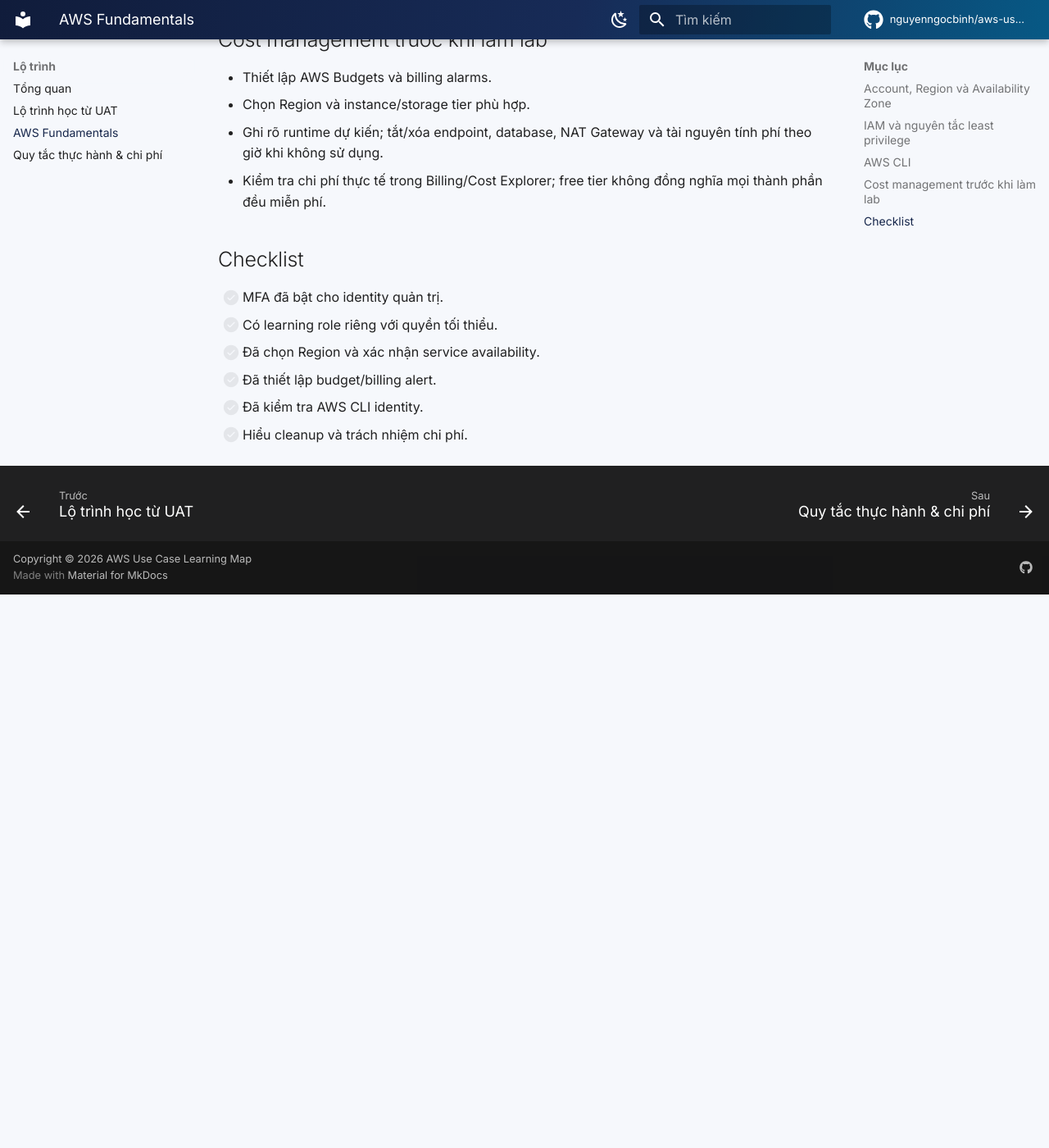
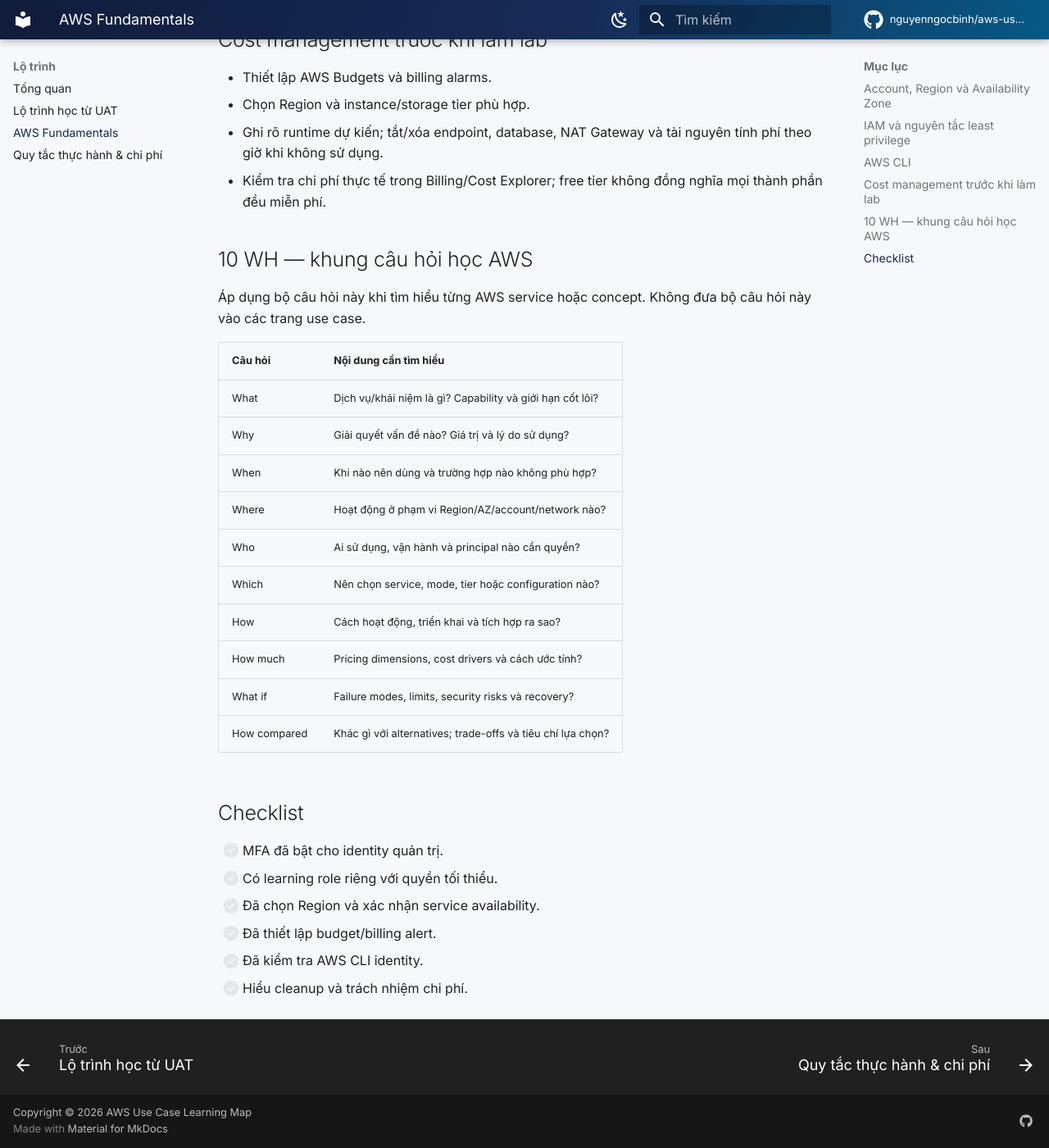
Before and after one commit to nguyenngocbinh/aws-usecase-learning-map, an MkDocs documentation site: the page built from docs/roadmap/aws-fundamentals.md, in a window 1280 px wide and 1400 px high, scrolled down 1355 px. Shown: the whole window at 82% size. Built offline with MkDocs 1.6.1 and Material for MkDocs 9.7.7, drawn with Linux system fonts in a browser that asks for light colours; comment, search, counter and statistics services are not loaded; before the commit the page ends 2080 px from its top, so only the background shows below that.

Commit message:
docs: clarify 10 WH framework belongs to AWS knowledge pages

```diff
--- a/docs/roadmap/aws-fundamentals.md
+++ b/docs/roadmap/aws-fundamentals.md
@@ -46,6 +46,23 @@ Không paste access key vào terminal history, notebook hoặc repository.
 - Ghi rõ runtime dự kiến; tắt/xóa endpoint, database, NAT Gateway và tài nguyên tính phí theo giờ khi không sử dụng.
 - Kiểm tra chi phí thực tế trong Billing/Cost Explorer; free tier không đồng nghĩa mọi thành phần đều miễn phí.
 
+## 10 WH — khung câu hỏi học AWS
+
+Áp dụng bộ câu hỏi này khi tìm hiểu từng AWS service hoặc concept. Không đưa bộ câu hỏi này vào các trang use case.
+
+| Câu hỏi | Nội dung cần tìm hiểu |
+|---|---|
+| What | Dịch vụ/khái niệm là gì? Capability và giới hạn cốt lõi? |
+| Why | Giải quyết vấn đề nào? Giá trị và lý do sử dụng? |
+| When | Khi nào nên dùng và trường hợp nào không phù hợp? |
+| Where | Hoạt động ở phạm vi Region/AZ/account/network nào? |
+| Who | Ai sử dụng, vận hành và principal nào cần quyền? |
+| Which | Nên chọn service, mode, tier hoặc configuration nào? |
+| How | Cách hoạt động, triển khai và tích hợp ra sao? |
+| How much | Pricing dimensions, cost drivers và cách ước tính? |
+| What if | Failure modes, limits, security risks và recovery? |
+| How compared | Khác gì với alternatives; trade-offs và tiêu chí lựa chọn? |
+
 ## Checklist
 
 - [ ] MFA đã bật cho identity quản trị.
```
